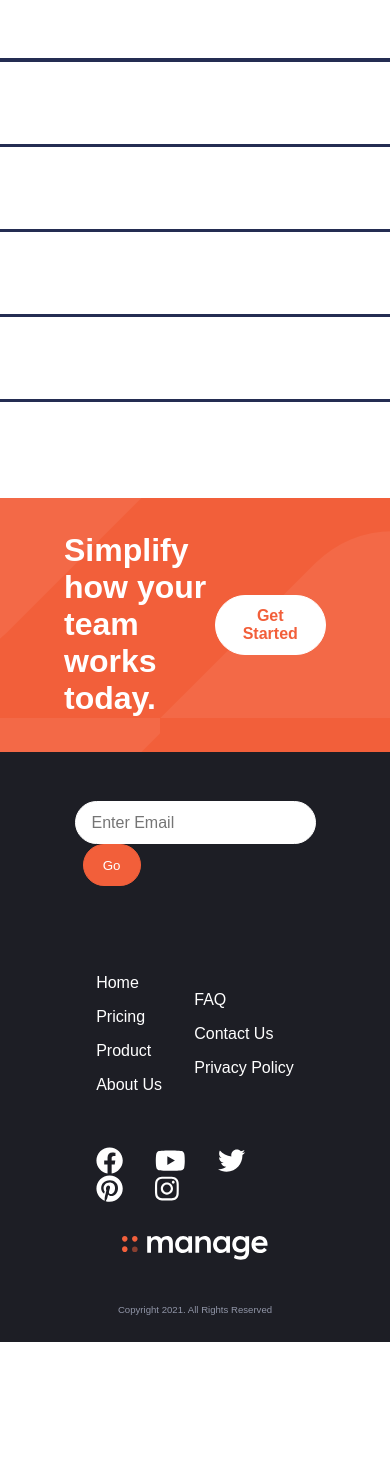
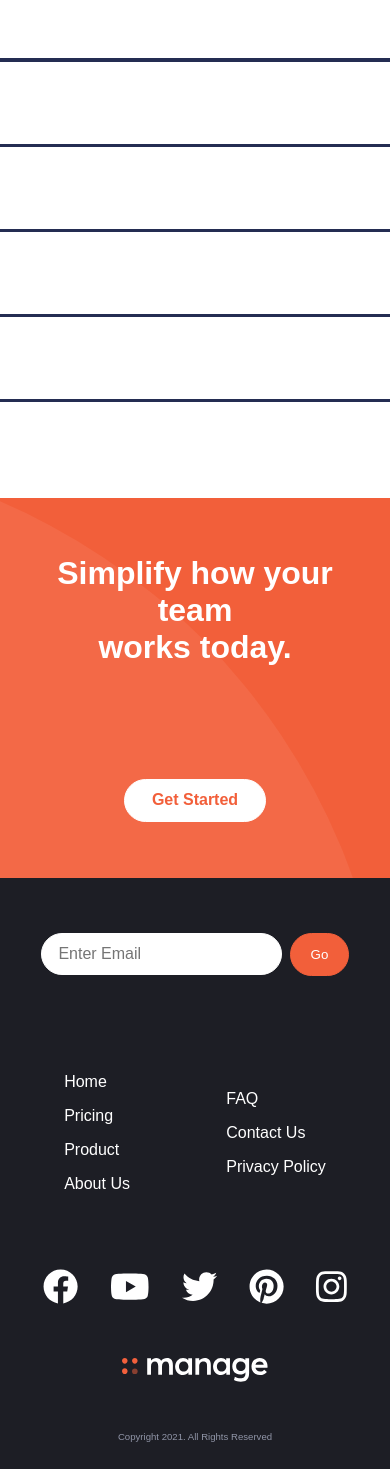
Before and after one commit to Medici305/Manage-Landing-Page, a React (Create React App) app: page /faq in a window 390 px wide. Shown: the part 1683-3152 px from the top of the page. Before the commit the page ends 3025 px from the top, so only its background shows below. Built offline with nearby package versions, Linux system fonts and the light colour scheme; a web font is replaced by a local one.

Commit message:
18. Home Page mobile responsive.

```diff
--- a/src/Styles.js
+++ b/src/Styles.js
@@ -66,6 +66,9 @@ export const Button2 = styled(Button)`
     border: 2px solid #f08165;
     color: #fff;
   }
+  @media (max-width: 500px) {
+    margin: 1rem 0rem;
+  }
 `;
 
 export const Title = styled.p`
--- a/src/components/Advert.js
+++ b/src/components/Advert.js
@@ -2,6 +2,7 @@ import React from "react";
 import styled from "styled-components";
 import { Box, Button } from "../Styles";
 import bg from "../images/bg-simplify-section-desktop.svg";
+import bgMobile from "../images/bg-simplify-section-mobile.svg";
 
 const Advert = () => {
     return (
@@ -28,14 +29,26 @@ const StyledAvert = styled.div`
   @media (max-width: 1420px) {
     padding: 0rem 4rem;
   }
+  @media (max-width: 500px) {
+    min-height: 45vh;
+    background-image: url(${bgMobile});
+    background-position: top center;
+    padding: 0rem 2rem;
+  }
 `;
 
 const Box2 = styled(Box)`
   align-items: center;
   justify-content: space-between;
-
   h2 {
     font-size: 2rem;
+    @media (max-width: 500px) {
+        text-align: center;
+    }
+  }
+  @media (max-width: 500px) {
+    flex-direction: column;
+    justify-content: space-around;
   }
 `;
 
--- a/src/components/BetterProduct.js
+++ b/src/components/BetterProduct.js
@@ -40,7 +40,7 @@ const Product = styled.div`
     padding: 1rem 5rem;
   }
   @media (max-width: 500px) {
-    margin-top: 4rem;
+    margin-top: 3rem;
     height: 100vh;
     flex-direction: column-reverse;
     padding: 1rem 2rem;
--- a/src/components/Footer.js
+++ b/src/components/Footer.js
@@ -71,6 +71,9 @@ const StyleFooter = styled.div`
     flex-direction: column-reverse;
     padding: 1rem 5rem;
   }
+  @media (max-width: 500px) {
+    padding: 1rem;
+  }
 `;
 
 const Container1 = styled.div`
@@ -87,6 +90,7 @@ const Container1 = styled.div`
     &:hover {
       color: hsl(12, 88%, 59%);
     }
+
   }
   p {
     display: none;
@@ -103,6 +107,12 @@ const Container1 = styled.div`
     svg {
       font-size: 1.7rem;
       margin: 0rem 1rem;
+    }
+  }
+  @media (max-width: 500px) {
+    svg {
+        margin: 1rem;
+        font-size: 2.2rem;
     }
   }
 `;
--- a/src/components/Testimonials.js
+++ b/src/components/Testimonials.js
@@ -75,11 +75,24 @@ const Card = styled.div`
   display: flex;
   flex-direction: column;
   align-items: center;
+  justify-content: center;
   @media (max-width: 1420px) {
     padding: 0rem 5rem;
   }
+  @media (max-width: 500px) {
+    padding: 0rem 2rem;
+  }
   p {
     text-align: center;
+    padding: 0rem;
+    @media (max-width: 500px) {
+        width: 100%;
+    }
+  }
+  img {
+    @media (max-width: 500px) {
+      margin-bottom: 1rem;
+    }
   }
 `;
 
```
Also changed, not shown: 1 other file (tests, documents, lock files or other folders). Lines whose indentation alone changed are shown as unchanged.
